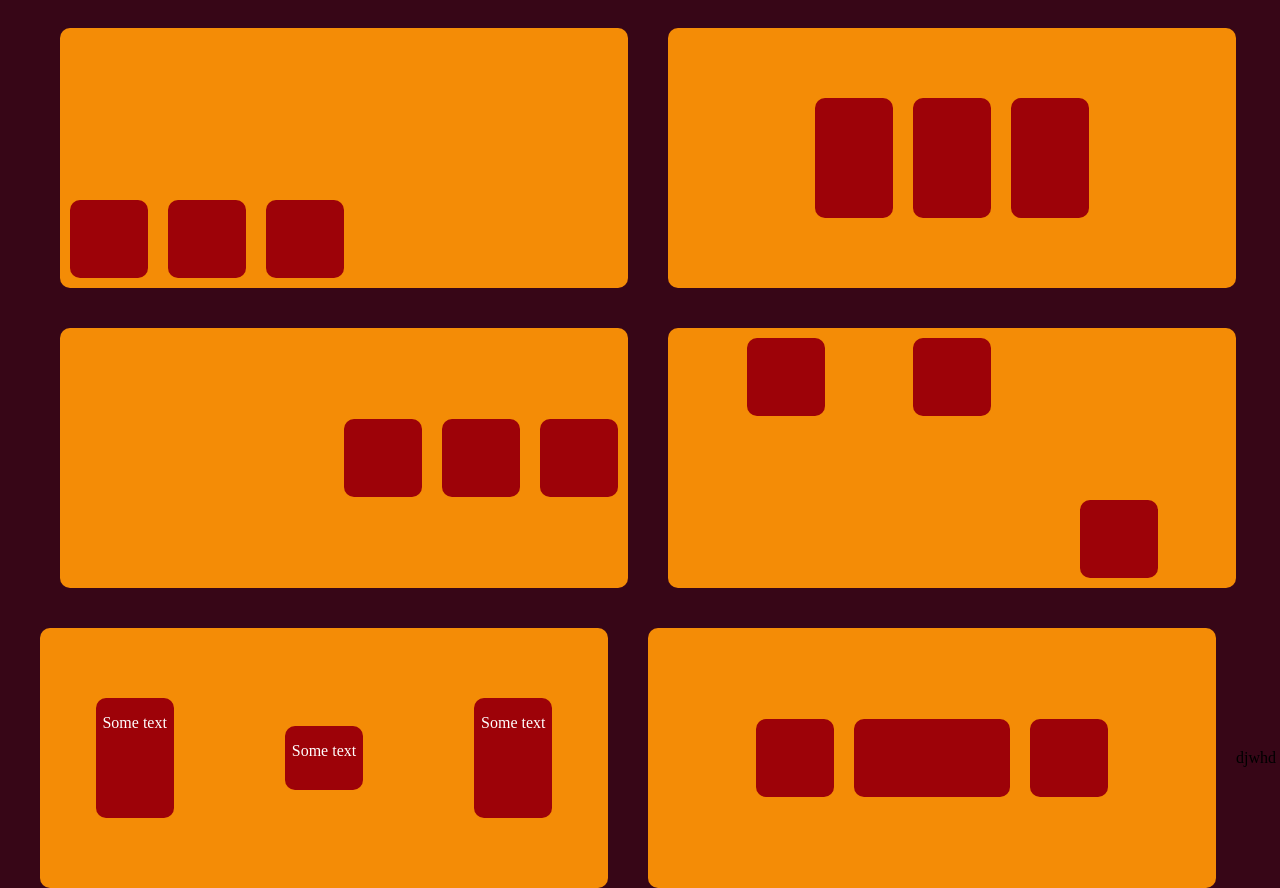
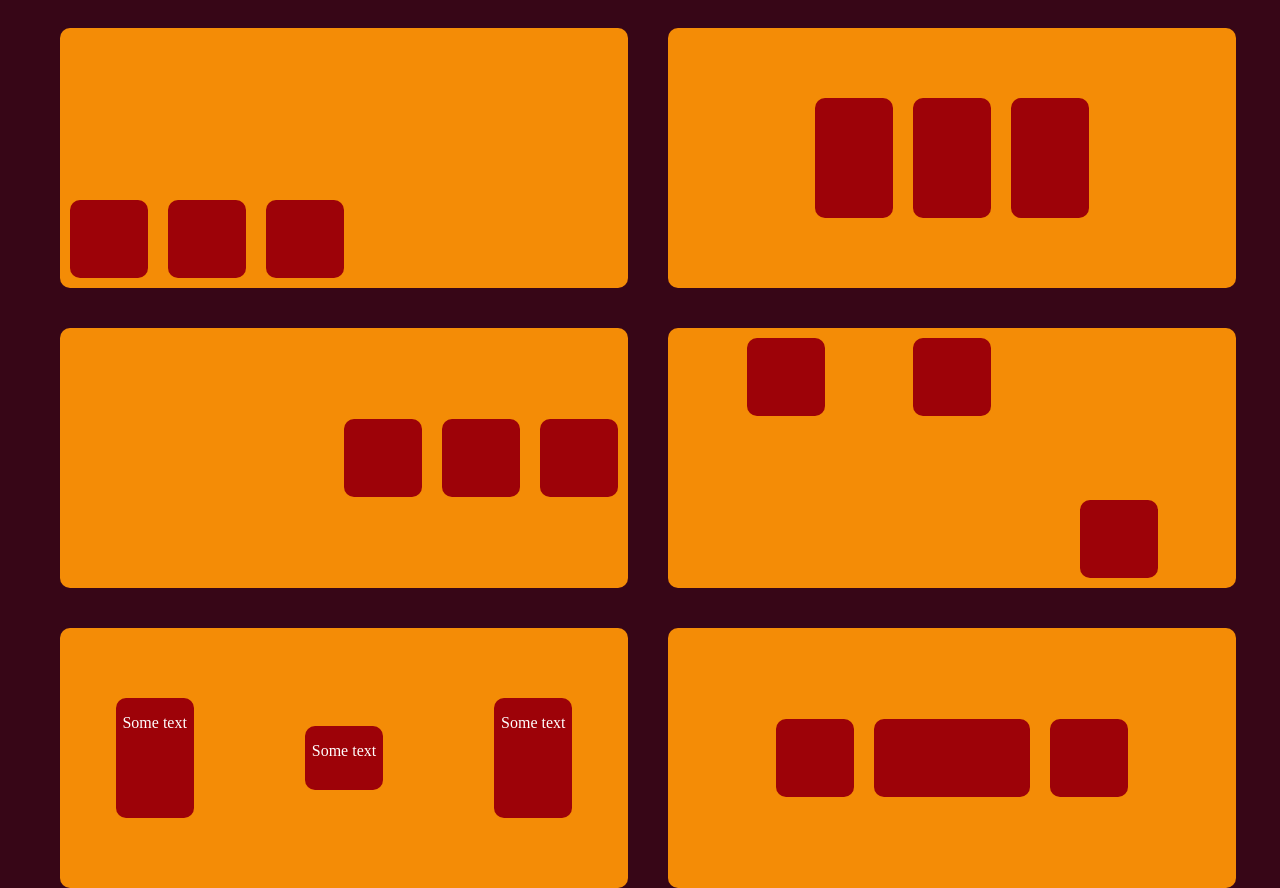
Before and after one commit to rut5/flexbox-assignment, a plain HTML site: page index.html in a window 1280 px wide. Drawn offline with Linux system fonts and the light colour scheme; files that its build step writes are made by us from their sources.

```diff
--- a/index.html
+++ b/index.html
@@ -46,8 +46,6 @@
         <div class="flex-item"></div>
     </div>
 
-    <p>djwhd</p>
-
 </body>
 
 </html>
```
Also changed, not shown: styles/index.css (renamed from index.css).
